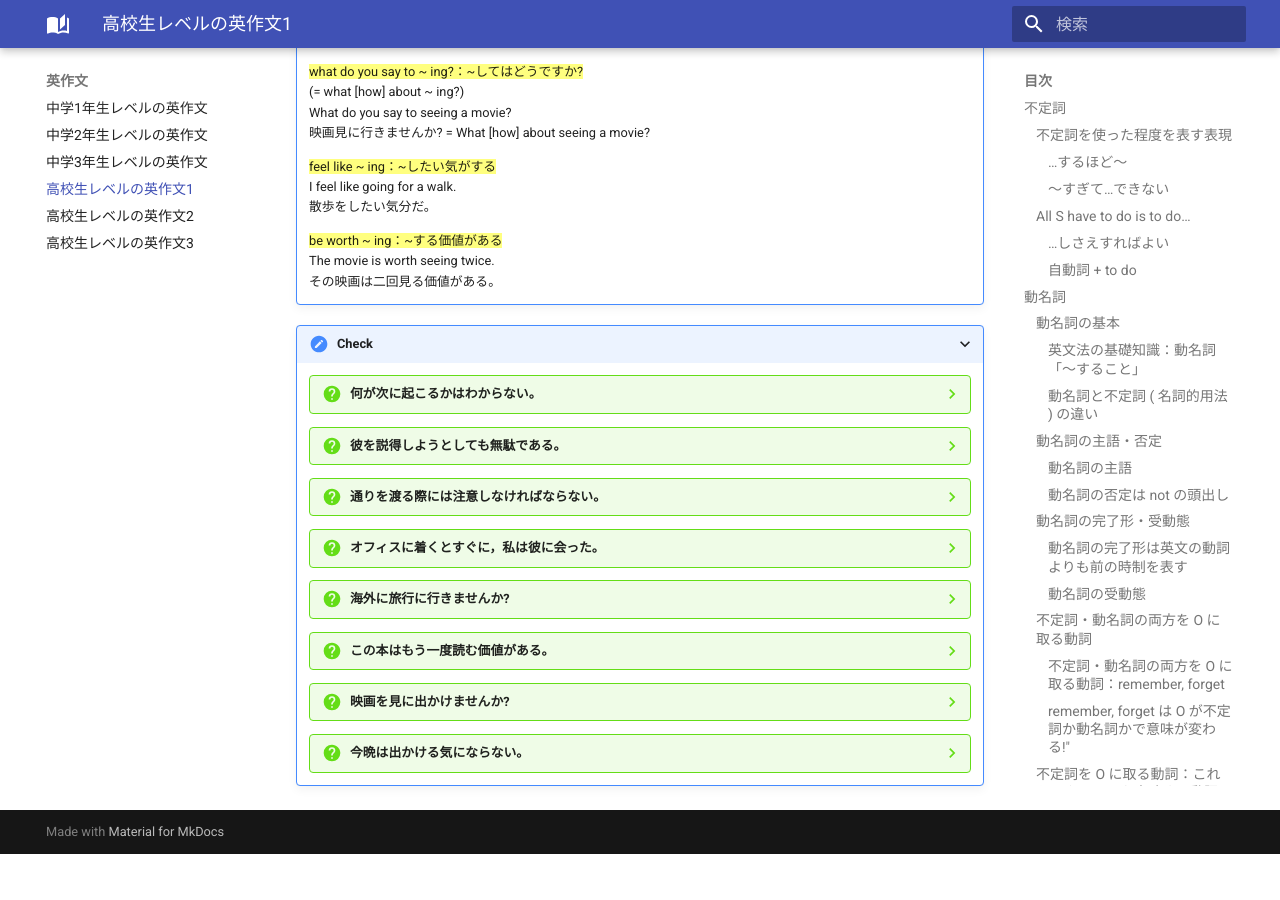
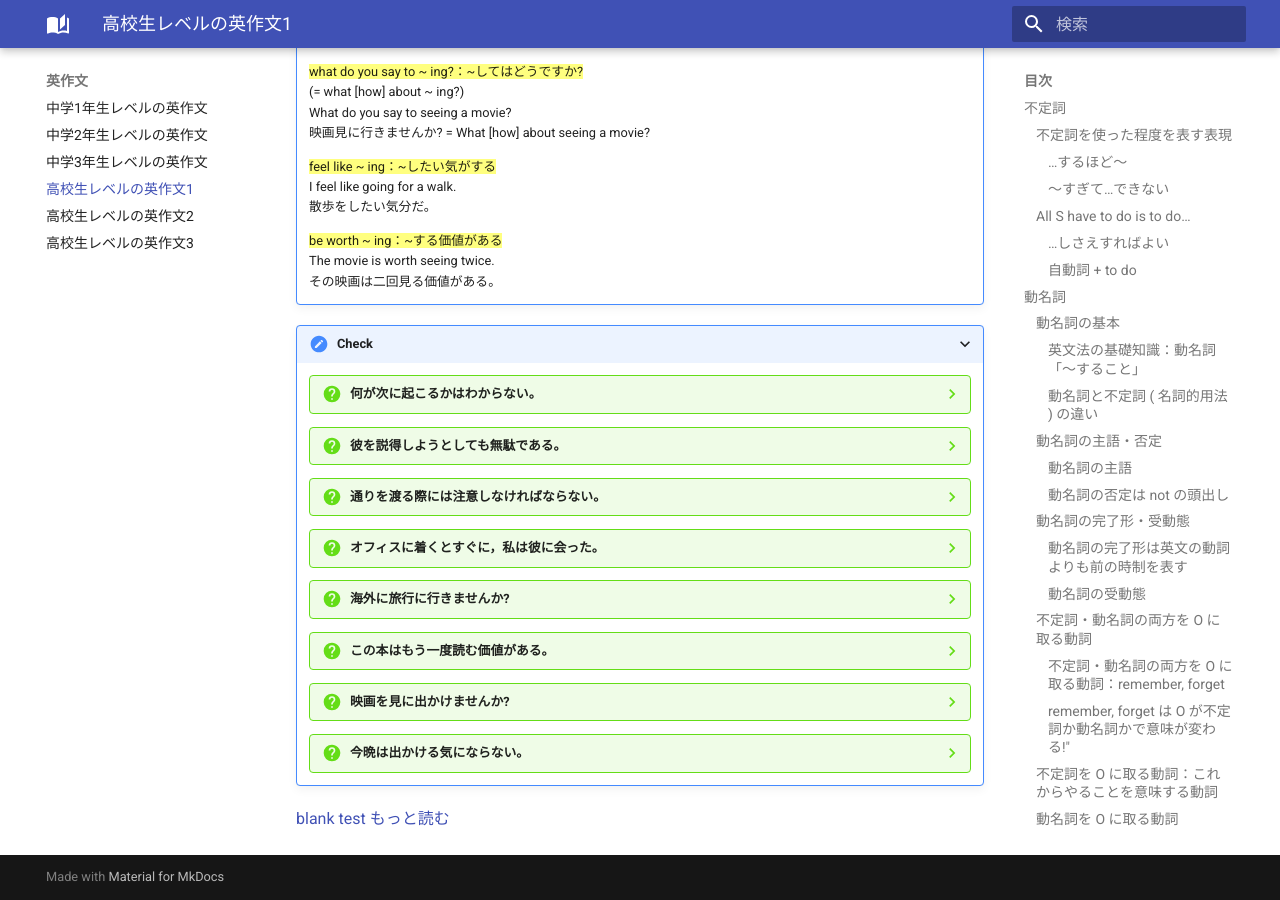
Before and after one commit to kazuma-kimura/listen-english-docs, an MkDocs documentation site: the page built from docs/english-composition/4.md, in a window 1280 px wide and 900 px high, scrolled down 6505 px. Built offline with MkDocs 1.6.1 and Material for MkDocs 9.7.7, drawn with Linux system fonts in a browser that asks for light colours; before the commit the page ends 7359 px from its top, so only the background shows below that.

Commit message:
別タブリンクのテスト

```diff
--- a/docs/english-composition/4.md
+++ b/docs/english-composition/4.md
@@ -301,3 +301,5 @@
         How about going out to the movies?
     ??? Question "今晩は出かける気にならない。"
         I don’t feel like going out tonight.
+
+[blank test もっと読む](https://pub.dev/documentation/webview_flutter/latest/webview_flutter/WebView-class.html){:target="_blank"}
```
